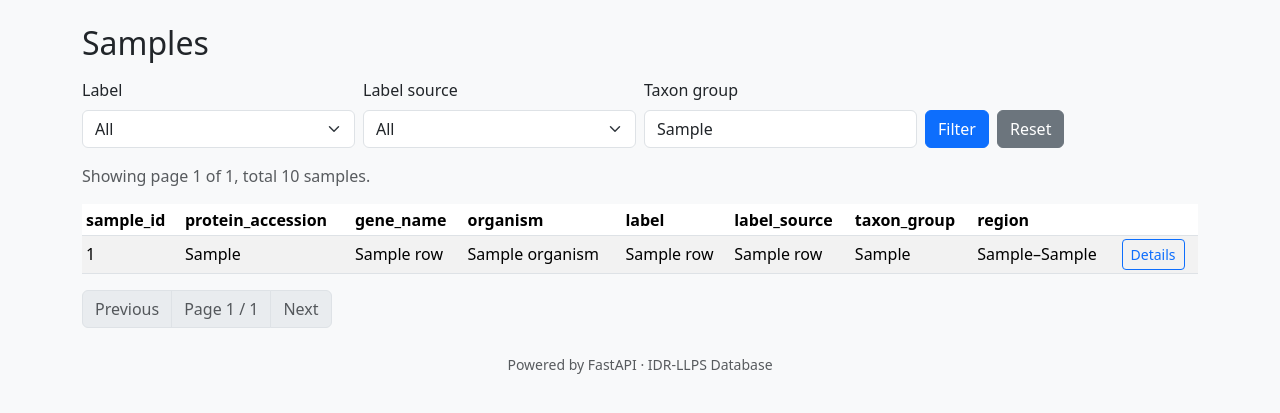
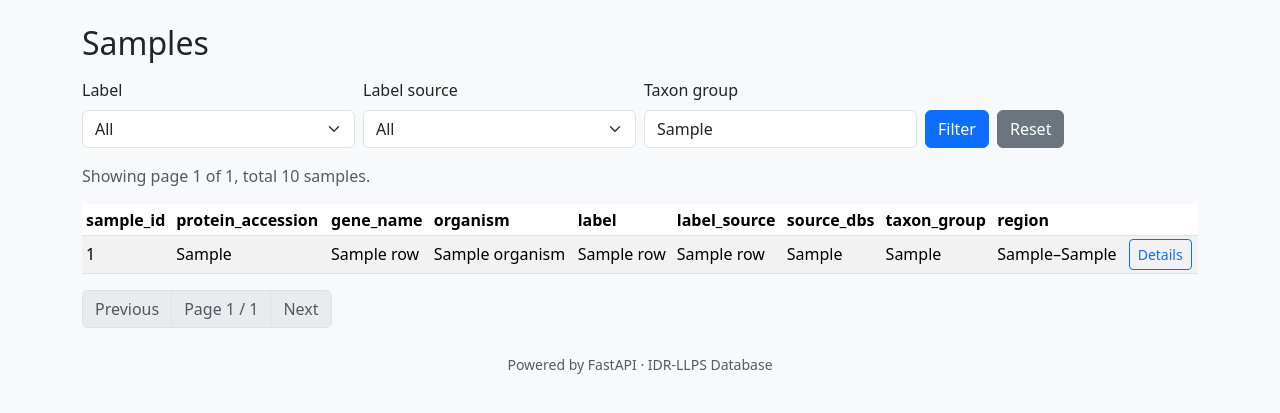
Before and after one commit to JuiceLee-0404/IDR-LLPS-gold-database, a FastAPI app: template web/templates/samples.html in a window 1280 px wide. Shown: the part 56-469 px from the top of the page. Run offline with FastAPI, Linux system fonts and the light colour scheme; the template is opened without the code that fills it: most values are stand-ins (such as "Sample title", 1, 10 or a date in 2020).

Commit message:
Show source databases in sample browser
Expose source_dbs provenance both in the samples list view and in the database query, so users can see which public LLPS/IDR resources contributed each sample's label.

Made-with: Cursor

```diff
--- a/web/db.py
+++ b/web/db.py
@@ -49,6 +49,7 @@ def list_samples(
               organism,
               label,
               label_source,
+              source_dbs,
               taxon_group,
               region_start,
               region_end
--- a/web/templates/samples.html
+++ b/web/templates/samples.html
@@ -54,6 +54,7 @@
           <th>organism</th>
           <th>label</th>
           <th>label_source</th>
+          <th>source_dbs</th>
           <th>taxon_group</th>
           <th>region</th>
           <th></th>
@@ -68,6 +69,7 @@
             <td>{{ r.organism }}</td>
             <td>{{ r.label }}</td>
             <td>{{ r.label_source }}</td>
+            <td>{{ r.source_dbs }}</td>
             <td>{{ r.taxon_group }}</td>
             <td>{{ r.region_start }}–{{ r.region_end }}</td>
             <td>
```
Also changed, not shown: 1 other file.
